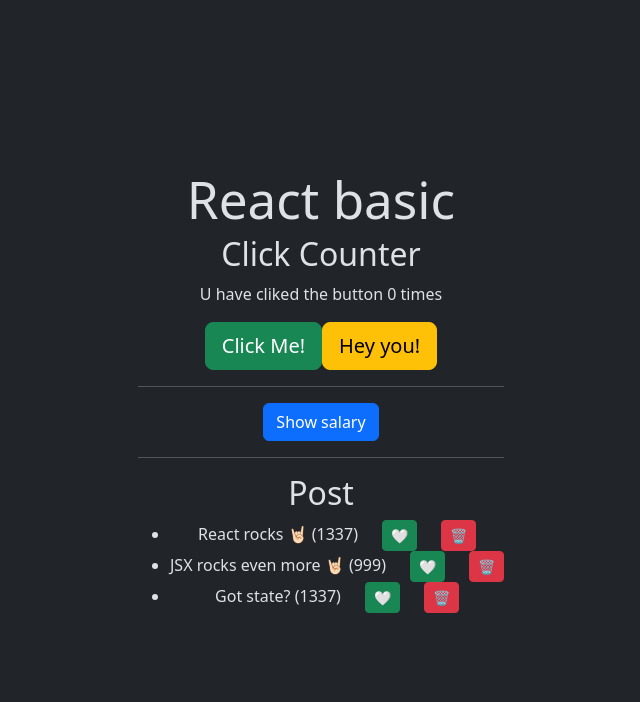
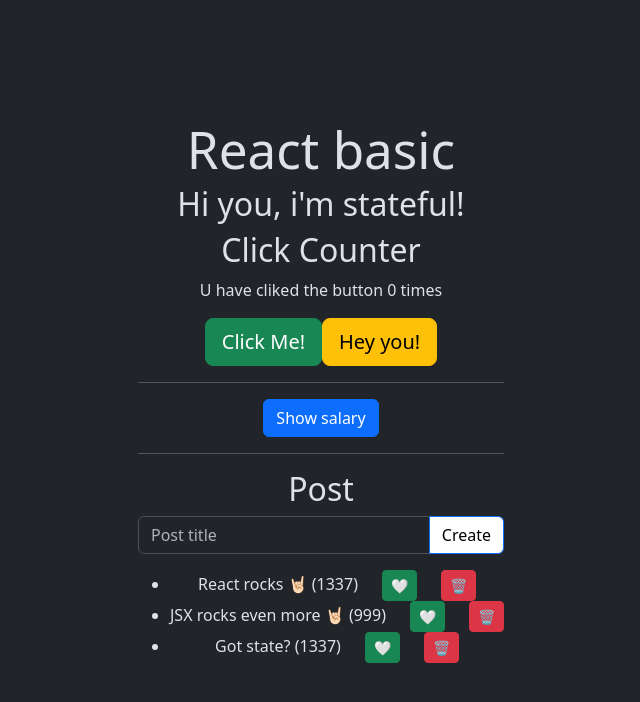
Before and after one commit to FiaNerd/react-lesson, a React (Vite) app in the folder 01-react-basics/: page / in a window 1280 px wide. Shown: the top 702 px of the page, without its empty margins (319-959 px from the left). Built offline with nearby package versions, Linux system fonts and the light colour scheme.

Commit message:
Add a input for adding a list item

```diff
--- a/01-react-basics/src/App.tsx
+++ b/01-react-basics/src/App.tsx
@@ -14,22 +14,17 @@ const App = () => {
 
     // Stateful variabel
     // Array destructer
-    const [ msg, setMsg ] = useState<string>("Hi you, im't stateful!")
-
-
-
     // Behöver sätta en Array of Post
     const [ posts, setPosts ] = useState<Post[]>([
         { title: "React rocks 🤘🏻", likes: 1337 },
         { title: "JSX rocks even more 🤘🏻", likes: 999 },
         { title: "Got state?", likes: 1337 },
     ]) // Det är helt ok med vanliga variabler om man inte vill att dem ska överleva rendeingarna
+    const [ msg, setMsg ] = useState<string>("Hi you, i'm stateful!")
 
-    // const [ post, setPost ] = useState<Post[]>([
-    //     {id: 1, title: "React rocks 🤘🏻", likes: 1337},
-    //     {id: 2, title: "JSX rocks even more 🤘🏻", likes: 999},
-    //     {id: 3, title: "Got state?", likes: 1337},
-    // ]) // Det är helt ok med vanliga variabler om man inte vill att dem ska överleva rendeingarna
+    // input State
+    const [ newPostTitle, setNewPostTitle] = useState<string>("")
+
 
     // Hittar rätt post när man klickar på en post.. så när man klicjar på en post.. så hittar den rätt post
     const handleAddLike = (post:Post) => {
@@ -49,15 +44,30 @@ const App = () => {
         console.log("You have delete: ", postToDelete.title);
     }
 
-    // let msg = 'Welcome to my application'
-    // console.log(msg);
 
+    const handleFormSubmit = (e: React.FormEvent) => {
+        // Strop form from submitting
+        e.preventDefault()
+
+        // Add a nwe post to be post state
+        const newPost: Post = {
+            title: newPostTitle,
+            likes: 0
+        }
+
+        // Måste skapa en ny post och göra en spread, så måste göra en ny array när du ska göra en post
+        setPosts([...posts, newPost])
+
+        //Clear a newPostTitle state
+        setNewPostTitle("")
+    }
 
 
 
   return (
     <div className="App">
         <h1>React basic</h1>
+        <h2>{msg}</h2>
 
         <ClickCounter />
 
@@ -67,10 +77,33 @@ const App = () => {
 
         <Salary />
 
-
         <hr />
 
         <h2>Post</h2>
+
+        <form onSubmit={handleFormSubmit}>
+            <div className='input-group mb-3'>
+                <input
+                    type="text"
+                    className='form-control'
+                    placeholder='Post title'
+                    onChange={(e) => setNewPostTitle(e.target.value)} // Denna körs för varje ändring som görs.
+                    value={newPostTitle}
+                    required
+                    />
+                <button
+                    type='submit'
+                    className='btn btn-primary bg-white text-black'
+                    >
+                        Create
+                </button>
+                { newPostTitle.length > 0 && newPostTitle.length < 5 && (
+                    <div className="form-text text-warning d-block">Title has to be at leats 5 chars</div>
+                )
+
+                }
+            </div>
+        </form>
 
     { posts.length > 0  ? (
         <ul>
```
